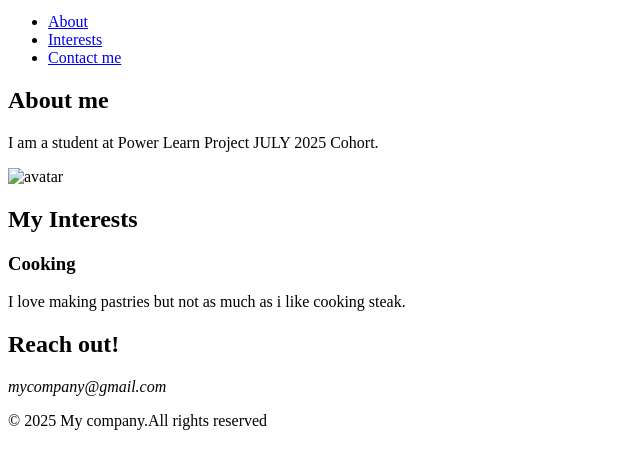
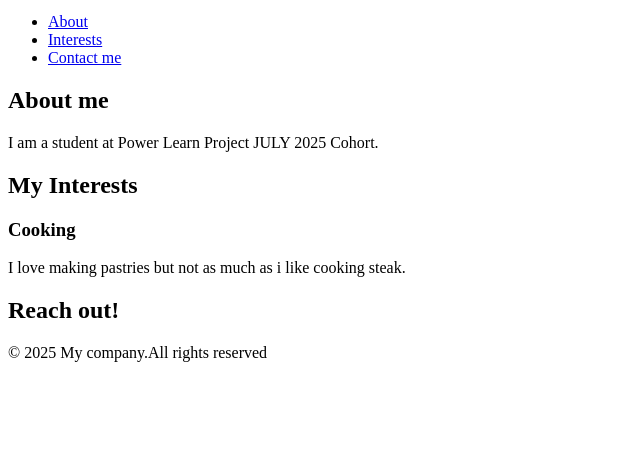
Before and after one commit to PLP-WebTechnologies/july-2025-introduction-to-html-5-evertech-alt, a plain HTML site: page index.html in a window 1280 px wide. Shown: the part 101-570 px from the top of the page, without its empty margins (0-640 px from the left). Drawn offline with Linux system fonts and the light colour scheme.

Commit message:
corrected file name

```diff
--- a/ass1.html
+++ b/index.html
@@ -22,7 +22,6 @@
                 <section id="about">
                     <h2>About me</h2>
                     <p>I am a student at Power Learn Project JULY 2025 Cohort.</p>
-                    <img src="image.jpg" alt="avatar">
                 </section>
                 <section id="interests">
                     <h2>My Interests</h2>
@@ -33,9 +32,6 @@
                 </section>
                 <section id="contact">
                     <h2>Reach out!</h2>
-                    <address>
-                    <Email: <a href="mailto:mycompany@gmail.com">mycompany@gmail.com</a>
-                    </address>
                 </section>
             </main>
             <footer>
```
